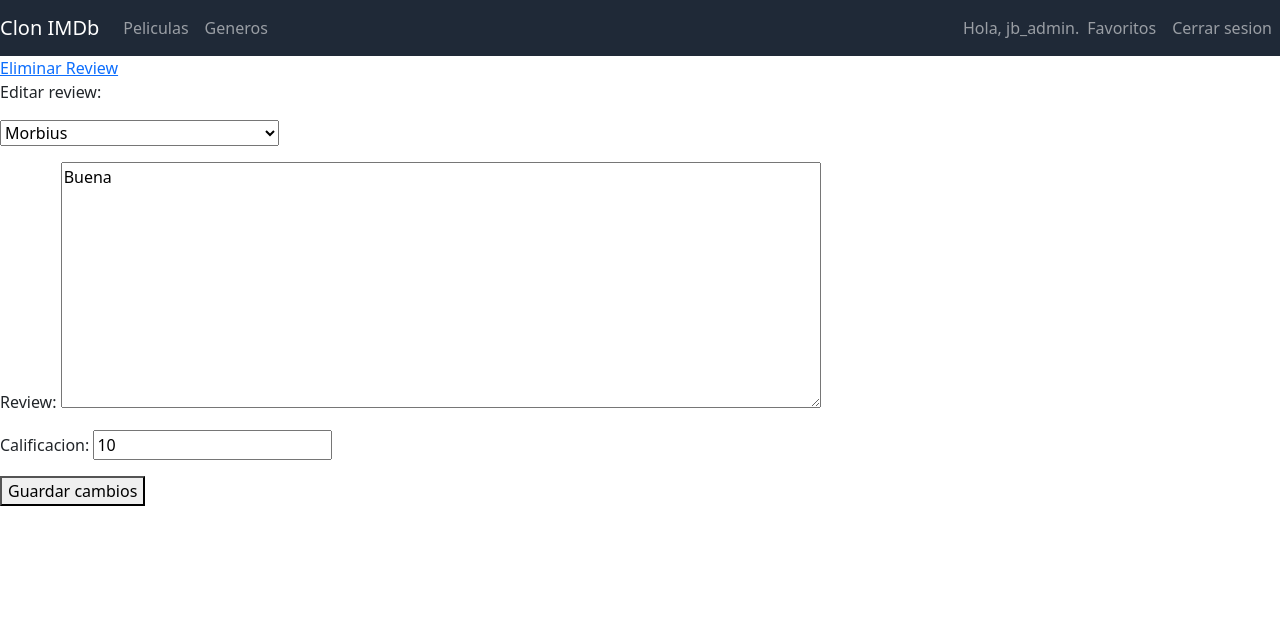
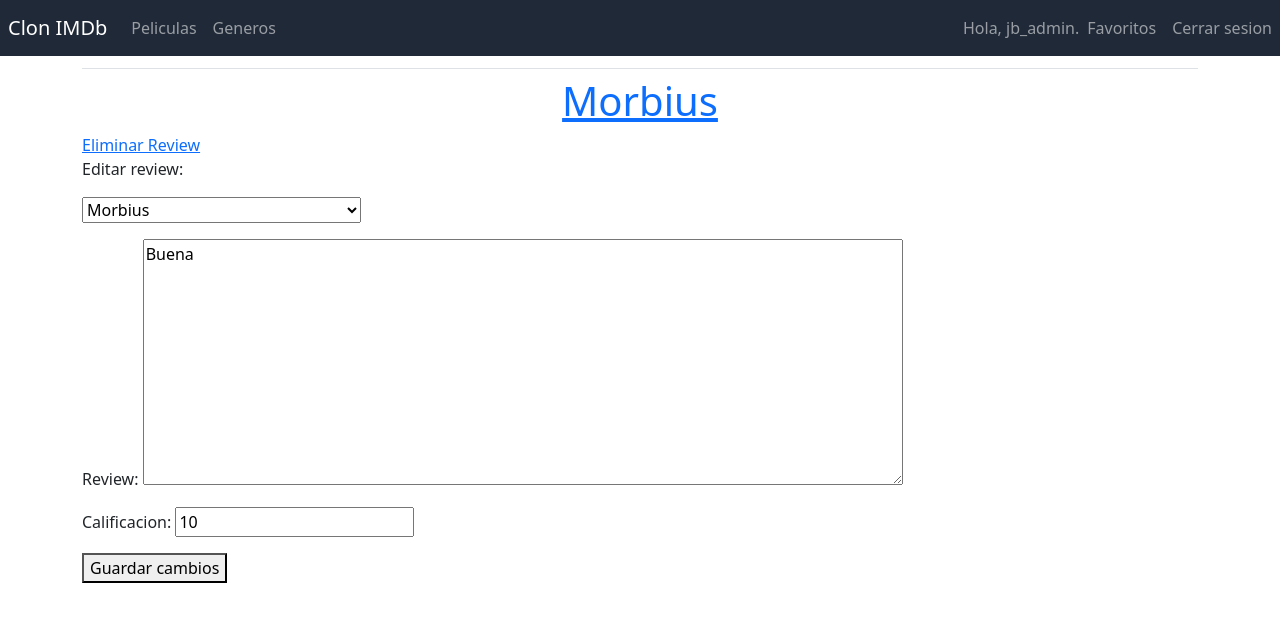
Before and after one commit to LuisMtzGarcia/ClonIMDb, a Django app: page /review/editar/8/ in a window 1280 px wide. Shown: the top 622 px of the page. Run offline with Django 4.2, Linux system fonts and the light colour scheme; a user stored in the database is signed in; data comes from the database, SQL or seed files in the repository; some libraries are stand-ins or nearby versions.

Commit message:
Aniade un padding a la izquierda de navbar y cambiara los blocks
Se agrega un padding a la izquierda de la navbar para que no este
pegada al borde de la pantalla.

Se agraga un nuevo bloque al fondo del template, page_header
donde ira el header de cada template.

```diff
--- a/appIMDb/templates/appIMDb/base.html
+++ b/appIMDb/templates/appIMDb/base.html
@@ -22,7 +22,10 @@
   <body>
     <nav class="navbar navbar-expand-lg navbar-dark fixed-top"
     style="background-color: #1F2937;">
-      <a class="navbar-brand" href="{% url 'appIMDb:index' %}">Clon IMDb</a>
+      <a class="navbar-brand" href="{% url 'appIMDb:index' %}"
+        style="padding-left: 1vh;">
+        Clon IMDb
+      </a>
 
       <button class="navbar-toggler" type="button" data-bs-toggle="collapse"
               data-bs-target="#navbarSupportedContent"
@@ -79,8 +82,15 @@
       </div>
     </nav>
 
-      {% block content %}{% endblock content %}
-
-
+    <main role="main" class="container">
+      <div class="pb-2 mb-2 border-bottom" style="padding-top: 60px;">
+          {% block page_header %}
+          {% endblock page_header %}
+      </div>
+      <div>
+          {% block content %}
+          {% endblock content %}
+      </div>
+  </main>
   </body>
 </html>
```
